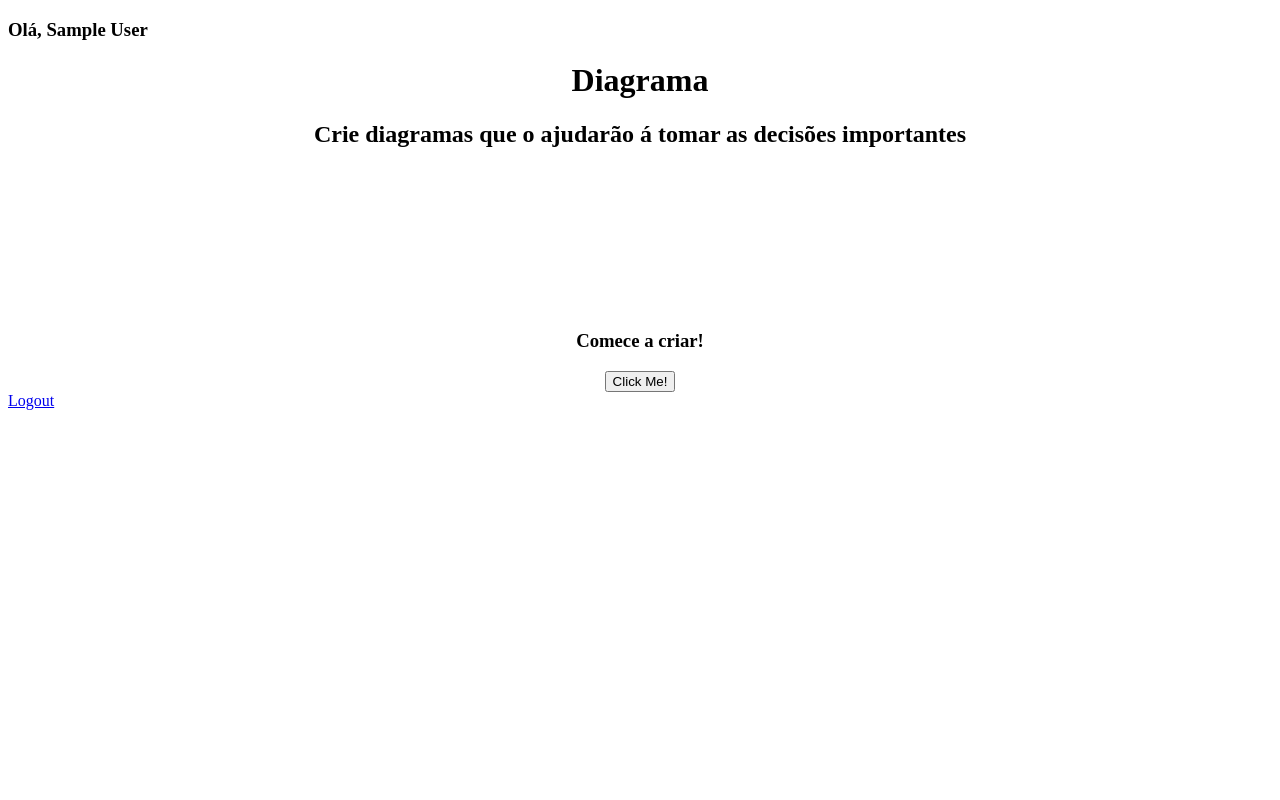
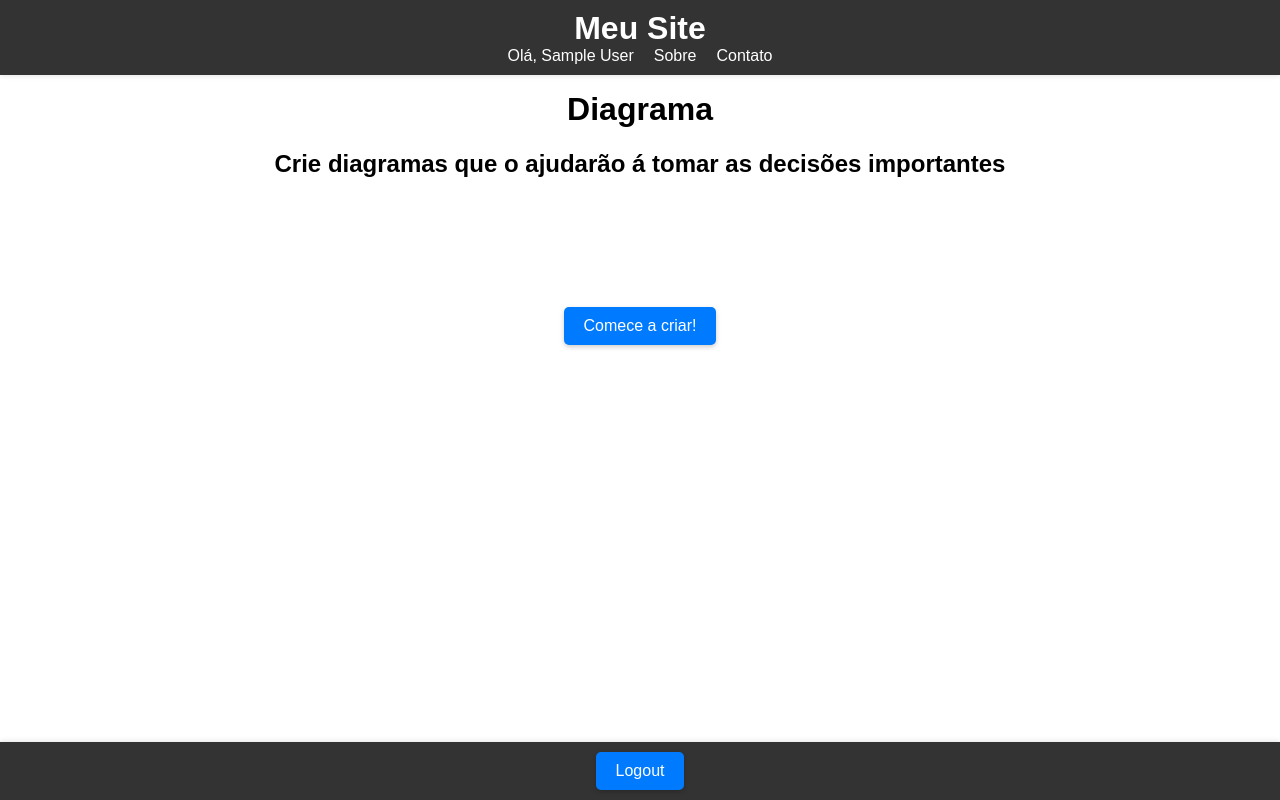
Before and after one commit to Virtual-Clooud/DW2-FTW, a PHP site: page /view/homepage.php in a window 1280 px wide. Run offline with PHP 8.4, Linux system fonts and the light colour scheme; the visitor is signed in with stand-in values (Sample User, id 1).

Commit message:
added styles.css, modif homepage.php

```diff
--- a/view/homepage.php
+++ b/view/homepage.php
@@ -9,27 +9,42 @@
 <html>
       <head>
             <meta charset="utf-8">
+            <link rel="stylesheet" href="styles.css">
             <meta name="viewport" content="width=device-width, initial-scale=1">
             <title>HOME</title>
       </head>
       <body>
-            <h3>Olá, <?php echo $_SESSION['nome']; ?></h1>
-            <div style="width:800px; margin:0 auto; text-align: center;"><!-- Centralizar tudo aq -->
+
+            <div class="cabecalho">
+                  <h1>Meu Site</h1>
+                  <nav>
+                        <ul>
+                               <li><a href="#">Olá, <?php echo $_SESSION['nome']; ?></a></li>
+                               <li><a href="#">Sobre</a></li>
+                               <li><a href="#">Contato</a></li>
+                        </ul>
+                  </nav>
+            </div>
+
+            <div class="conteudo"><!-- Centralizar tudo aq -->
                   <h1>Diagrama</h1>
                   <h2>Crie diagramas que o ajudarão á tomar as decisões importantes</h2>
                   <br>
-                  <br>
-                  <br>
-                  <br>
+
                   <br><br><br><br>
-                  <h3> Comece a criar! </h3>
-                  <button type="button">Click Me!</button>
+                  <h3>  </h3>
+                  <a class="botao" href="">Comece a criar!</a>
 
+
+
+             </div>
+             <div class="rodape">
+                   <a class = "botao" href="../Controller/logout.php">Logout</a>
              </div>
 
              <script src="https://cdn.jsdelivr.net/npm/bootstrap@5.3.3/dist/js/bootstrap.bundle.min.js" integrity="sha384-YvpcrYf0tY3lHB60NNkmXc5s9fDVZLESaAA55NDzOxhy9GkcIdslK1eN7N6jIeHz" crossorigin="anonymous"></script>
 
-            <a href="../Controller/logout.php">Logout</a>
+
 
       </body>
 </html>
--- /dev/null
+++ b/view/styles.css
@@ -0,0 +1,70 @@
+body {
+    margin: 0;
+    padding: 0;
+    min-height: 100vh;
+    display: flex;
+    flex-direction: column;
+    font-family: Arial, sans-serif;
+}
+
+.cabecalho {
+    position: fixed;
+    top: 0;
+    left: 0;
+    width: 100%;
+    background-color: #333;
+    color: #fff;
+    text-align: center;
+    padding: 10px 0;
+    box-shadow: 0 1px 5px rgba(0, 0, 0, 0.1);
+    z-index: 1000; /* Garante que o cabeçalho fique acima de outros elementos */
+}
+
+.cabecalho h1 {
+    margin: 0;
+    padding: 0;
+}
+
+.cabecalho nav ul {
+    list-style: none;
+    margin: 0;
+    padding: 0;
+    display: flex;
+    justify-content: center;
+    gap: 20px;
+}
+
+.cabecalho nav a {
+    color: #fff;
+    text-decoration: none;
+}
+
+.conteudo {
+    flex: 1;
+    padding: 70px 20px 20px; /* Adiciona espaço para o cabeçalho fixo */
+    text-align: center; /* CENTRALIZA O CONTEUDO AQUI */
+}
+
+.rodape {
+    position: fixed;
+    bottom: 0;
+    left: 0;
+    width: 100%;
+    background-color: #333;
+    color: #fff;
+    text-align: center;
+    padding: 10px 0;
+    box-shadow: 0 -1px 5px rgba(0, 0, 0, 0.1);
+}
+
+a.botao {
+    display: inline-block;
+    padding: 10px 20px;
+    background-color: #007BFF;
+    color: #fff;
+    text-align: center;
+    text-decoration: none;
+    border-radius: 5px;
+    box-shadow: 0 2px 5px rgba(0, 0, 0, 0.2);
+    transition: background-color 0.3s ease, transform 0.2s ease;
+}
```
